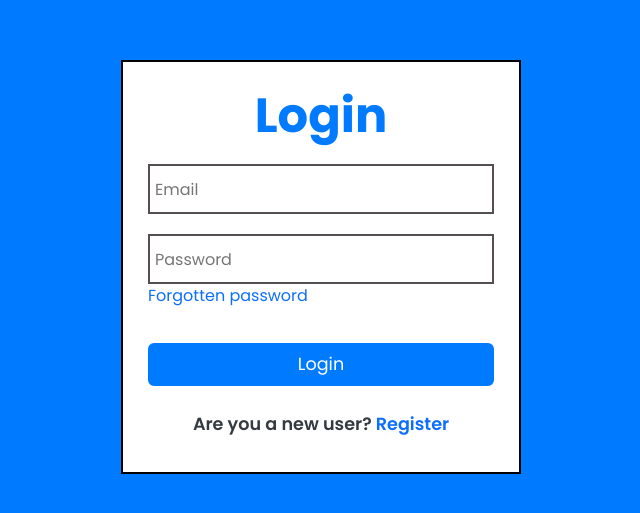
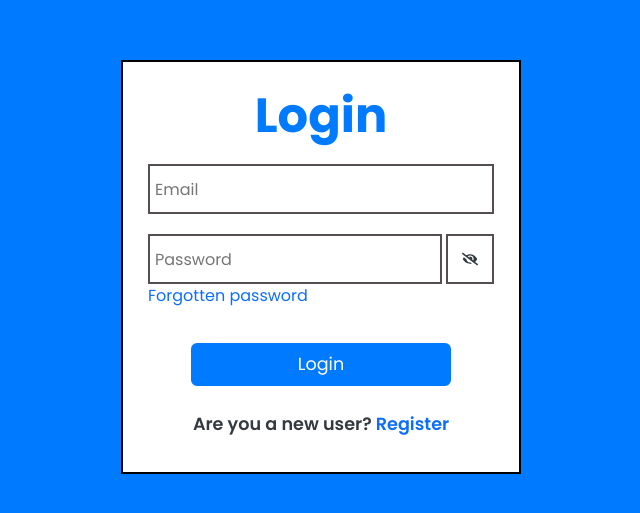
Before and after one commit to Muhammadalamin029/digital-dive, a React (Vite) app: page /login in a window 1280 px wide. Shown: the part 133-646 px from the top of the page, without its empty margins (319-959 px from the left). Built offline with nearby package versions, Linux system fonts and the light colour scheme; no server answers.

Commit message:
Show password added

```diff
--- a/src/index.css
+++ b/src/index.css
@@ -375,20 +375,38 @@ textarea {
 }
 
 .form-container .auth-input {
+  position: relative;
   text-align: left;
   margin: 20px 0;
   width: 100%;
 }
 
 .auth-input input {
+  display: inline-block;
   padding: 0 5px;
   width: 100%;
   height: 50px;
   border: solid 2px #564f4f;
 }
 
+input.password {
+  width: 85%;
+}
+
+.show-Password {
+  position: absolute;
+  display: inline-flex;
+  right: 0;
+  width: 14%;
+  height: 50px;
+  align-items: center;
+  justify-content: center;
+  border: solid 2px #564f4f;
+  cursor: pointer;
+}
+
 .form-container button {
-  width: 100%;
+  width: 75%;
   background: #007bff;
   color: #ffffff;
   font-size: 1.1rem;
--- a/src/pages/auth/Login.jsx
+++ b/src/pages/auth/Login.jsx
@@ -4,9 +4,11 @@ import { useForm } from "react-hook-form";
 import { Link } from "react-router-dom";
 import { auth } from "../../config/Firebase";
 import toast from "react-hot-toast";
+import { FaEye, FaEyeSlash } from "react-icons/fa";
 
 const Login = () => {
   const [loading, setLoading] = useState(false);
+  const [showPassword, setShowPassword] = useState(false);
 
   const {
     register,
@@ -38,6 +40,10 @@ const Login = () => {
     reset();
   };
 
+  const handleShowPassword = () => {
+    setShowPassword(!showPassword);
+  };
+
   return (
     <section id="form">
       <div className="form-container">
@@ -57,16 +63,20 @@ const Login = () => {
           </div>
           <div className="auth-input">
             <input
-              type="password"
+              className="password"
+              type={showPassword ? "text" : "password"}
               placeholder="Password"
               {...register("password", {
                 required: "Password cannot be empty!!",
                 minLength: {
                   value: 8,
-                  message: "Password must contain 8 characters",
+                  message: "Password must contain 8 characters!!",
                 },
               })}
             />
+            <div onClick={handleShowPassword} className="show-Password">
+              {showPassword ? <FaEye /> : <FaEyeSlash />}
+            </div>
             {errors.password && (
               <div className="error">{errors.password.message}</div>
             )}
--- a/src/pages/auth/SignUp.jsx
+++ b/src/pages/auth/SignUp.jsx
@@ -5,9 +5,11 @@ import { Link } from "react-router-dom";
 import { auth, db } from "../../config/Firebase";
 import toast from "react-hot-toast";
 import { doc, setDoc } from "firebase/firestore";
+import { FaEye, FaEyeDropper, FaEyeSlash } from "react-icons/fa";
 
 const SignUp = () => {
   const [loading, setLoading] = useState(false);
+  const [showPassword, setShowPassword] = useState(false);
 
   const {
     register,
@@ -55,6 +57,11 @@ const SignUp = () => {
     console.log(res);
     reset();
   };
+
+  const handleShowPassword = () => {
+    setShowPassword(!showPassword);
+  };
+
   return (
     <section id="form">
       <div className="form-container">
@@ -98,7 +105,8 @@ const SignUp = () => {
           </div>
           <div className="auth-input">
             <input
-              type="password"
+              className="password"
+              type={showPassword ? "text" : "password"}
               placeholder="Password"
               {...register("password", {
                 required: "Password cannot be empty!!",
@@ -108,6 +116,9 @@ const SignUp = () => {
                 },
               })}
             />
+            <div onClick={handleShowPassword} className="show-Password">
+              {showPassword ? <FaEye /> : <FaEyeSlash />}
+            </div>
             {errors.password && (
               <div className="error">{errors.password.message}</div>
             )}
```
